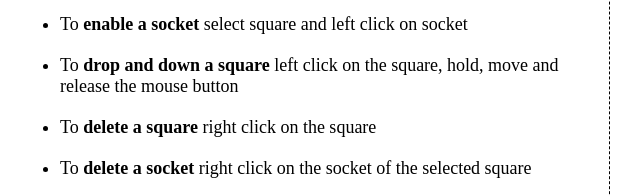
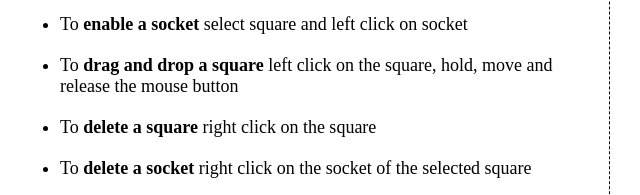
Before and after one commit to georgesstein/canvas-squares, a website with bundled scripts: page src/index.html in a window 1280 px wide. Shown: the part 355-550 px from the top of the page, 55-695 px from the left. Built offline with nearby package versions, Linux system fonts and the light colour scheme.

Commit message:
Fix a typo

```diff
--- a/src/index.html
+++ b/src/index.html
@@ -17,7 +17,7 @@
         <li>To <b>unselect a square </b>left click on a free space on the canvas or select another square</li>
         <li>To <b>resize a square </b>select a square, hover over the square and use the mouse wheel</li>
         <li>To <b>enable a socket </b>select square and left click on socket</li>
-        <li>To <b>drop and down a square </b>left click on the square, hold, move and release the mouse button</li>
+        <li>To <b>drag and drop a square </b>left click on the square, hold, move and release the mouse button</li>
         <li>To <b>delete a square </b>right click on the square</li>
         <li>To <b>delete a socket </b>right click on the socket of the selected square</li>
         <li>To <b>draw an arrow connection </b>unselect square (if selected), left click on start socket and left click on end socket</li>
```
